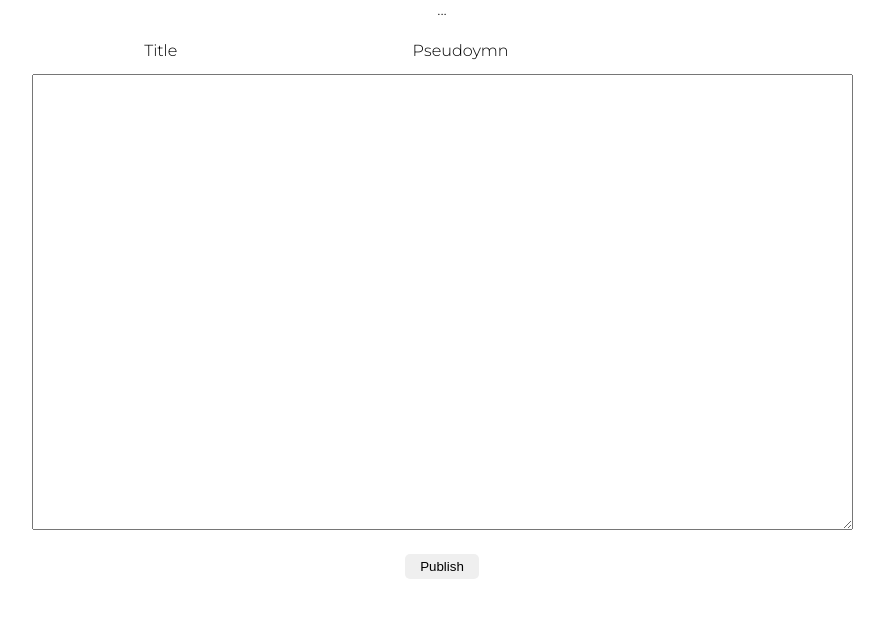
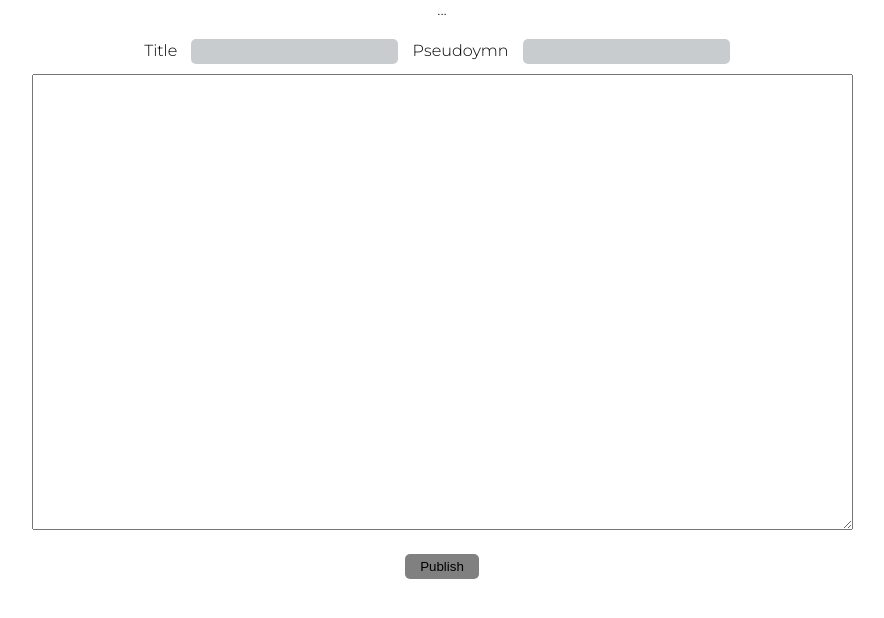
Before and after one commit to anishakdeol/lap2_pair_coding_challenge, a plain HTML site: page client/index.html in a window 1280 px wide. Shown: the whole page, without its empty margins (198-1082 px from the left). Drawn offline with Linux system fonts and the light colour scheme.

Commit message:
Added colours

```diff
--- a/client/index.html
+++ b/client/index.html
@@ -18,13 +18,13 @@
             <input type="text" id="name" />
 
             <label for="age">Pseudoymn</label>
-            <input type="number" id="age" />
+            <input type="text" />
 
 
         </form>
 
         <textarea id="entry" name="postEntry" cols="100" rows="30" class ="form-control" required maxlength="300"></textarea>
     </main>
-    <input type="submit" value="Publish">
+    <input id="publishbutton" type="submit" value="Publish">
 </body>
 </html>
--- a/client/static/index.css
+++ b/client/static/index.css
@@ -18,7 +18,6 @@ html, body {
     font-family: var(--font-primary);
 }
 
-a { text-decoration: none; }
 
 body {
     display: grid;
@@ -46,3 +45,10 @@ button, input {
     border-radius: 5px;
     padding: 5px 15px;
 }
+
+
+input { background-color: rgba(119, 129, 133, 0.4); }
+
+#publishbutton {
+    background-color: grey;
+}
```
